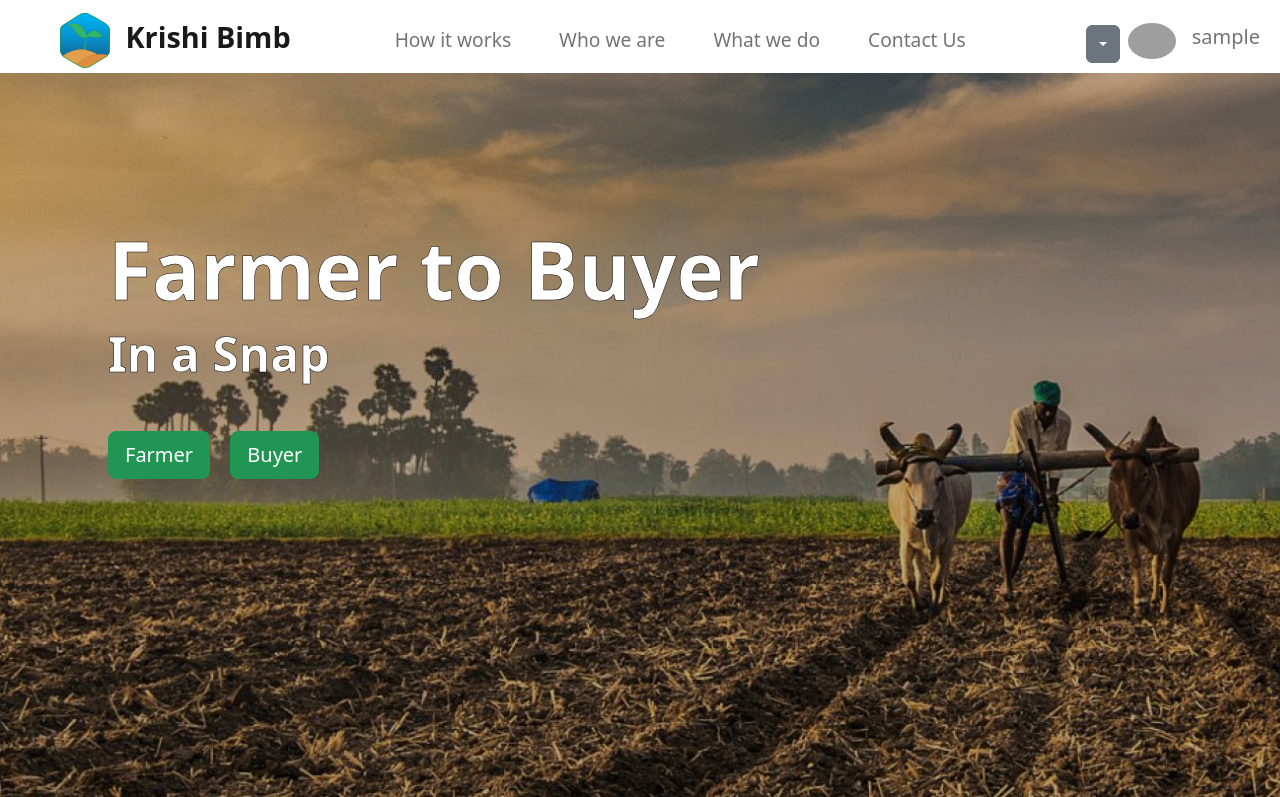
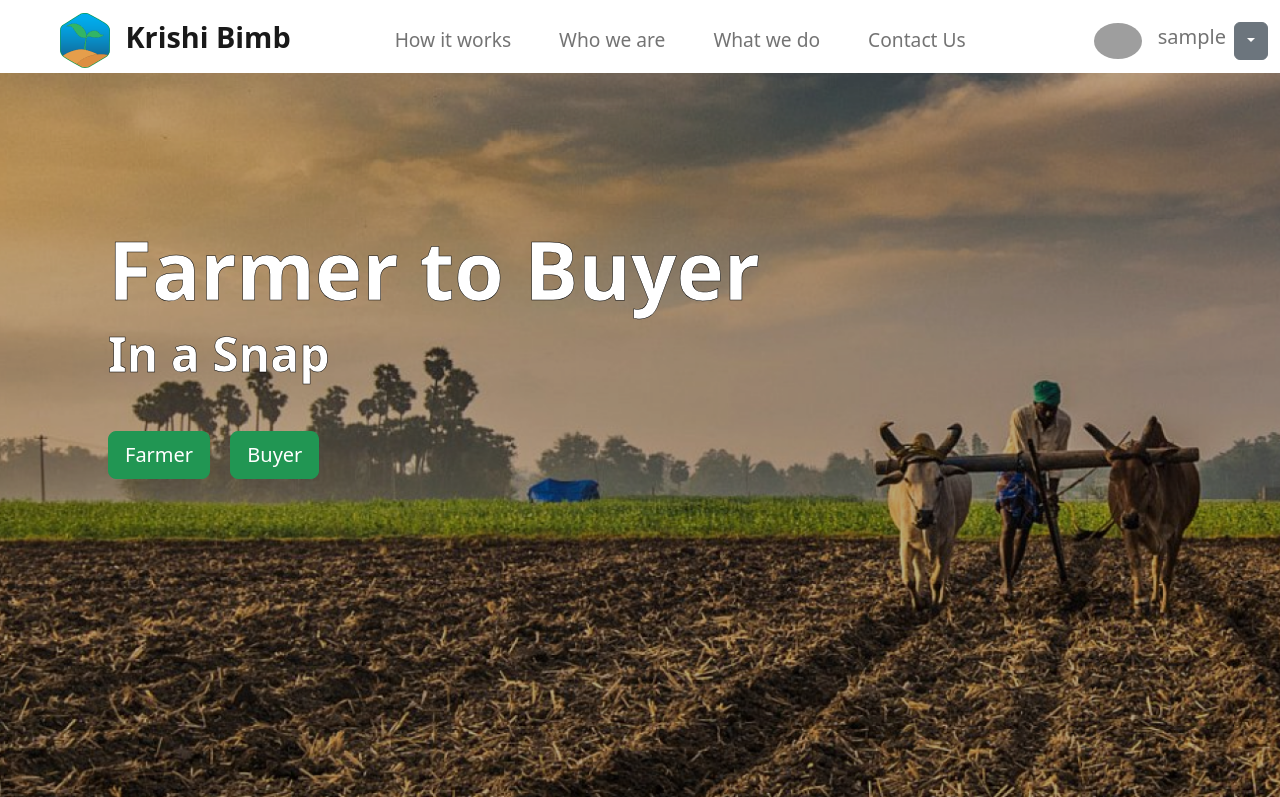
Before and after one commit to mayankdhnkr/krishi_bimb, a PHP site: page /KrishiBimb/index-signedin.php in a window 1280 px wide. Shown: the top 797 px of the page. Run offline with PHP 8.4, Linux system fonts and the light colour scheme; the visitor is signed in with stand-in values (Sample User, id 1); some libraries are stand-ins or nearby versions; grey boxes are pictures that could not be loaded.

Commit message:
fix navbar

```diff
--- a/addcrop.html
+++ b/addcrop.html
@@ -22,7 +22,7 @@
 <body>
     <nav class="navbar navbar-expand-lg">
         <div class="container-fluid">
-            <a href="index.html" class="navbar-brand">
+            <a href="index-signedin.php" class="navbar-brand">
                 <img src="Images/Krishi Bimb Logo.png" alt="KrishiBimb-logo" class="ms-5 me-2">
                 <span class="navbar-logo-text">Krishi Bimb</span>
             </a>
--- a/buyer-cart.html
+++ b/buyer-cart.html
@@ -24,7 +24,7 @@
 <body>
     <nav class="navbar navbar-expand-lg">
         <div class="container-fluid">
-            <a href="index.html" class="navbar-brand">
+            <a href="index-signedin.php" class="navbar-brand">
                 <img src="Images/Krishi Bimb Logo.png" alt="KrishiBimb-logo" class="ms-5 me-2">
                 <span class="navbar-logo-text">Krishi Bimb</span>
             </a>
--- a/buyer-transaction.html
+++ b/buyer-transaction.html
@@ -22,7 +22,7 @@
 <body>
     <nav class="navbar navbar-expand-lg">
         <div class="container-fluid">
-            <a href="index.html" class="navbar-brand">
+            <a href="index-signedin.php" class="navbar-brand">
                 <img src="Images/Krishi Bimb Logo.png" alt="KrishiBimb-logo" class="ms-5 me-2">
                 <span class="navbar-logo-text">Krishi Bimb</span>
             </a>
--- a/farmer-transactions.html
+++ b/farmer-transactions.html
@@ -22,7 +22,7 @@
 <body>
     <nav class="navbar navbar-expand-lg">
         <div class="container-fluid">
-            <a href="index.html" class="navbar-brand">
+            <a href="index-signedin.php" class="navbar-brand">
                 <img src="Images/Krishi Bimb Logo.png" alt="KrishiBimb-logo" class="ms-5 me-2">
                 <span class="navbar-logo-text">Krishi Bimb</span>
             </a>
--- a/index-signedin.php
+++ b/index-signedin.php
@@ -28,7 +28,7 @@
         <!-- Navbar -->
         <nav class="navbar navbar-expand-lg fixed-top pb-2 pb-lg-0">
             <div class="container-fluid">
-                <a href="index.html" class="navbar-brand">
+                <a href="index-signedin.php" class="navbar-brand">
                     <img src="Images/Krishi Bimb Logo.png" alt="KrishiBimb-logo" class="ms-5 me-2">
                     <span class="navbar-logo-text pt-1 mt-1">Krishi Bimb</span>
                 </a>
@@ -53,28 +53,23 @@
                     </ul>
 
                     <ul class="navbar-nav ms-auto d-flex">
-                        <li class="navbar-item align-self-center fa-2x">
-                        <div class="dropdown">
+                        <li class="navbar-item d-flex align-items-center mx-auto">
+                            <a href="" class="nav-link me-sm-3 me-lg-0">
+                                <?php
+                                    echo '<img src="'.$_SESSION["loggedin_image"].'" alt="Character Avatar" class="avatar">';
+                                ?>
+                            </a>
+                            <a href="profile.html" class="nav-link me-sm-3 me-lg-0">
+                                <h5><?php echo $_SESSION["loggedin_username"]; ?></h5>
+                            </a>
+                            <div class="dropdown dropdown-center">
                                 <button class="btn btn-secondary dropdown-toggle" type="button" data-bs-toggle="dropdown"></button>
-                            <ul class="dropdown-menu">
+                                <ul class="dropdown-menu dropdown-menu-end">
                                   <li><a class="dropdown-item" href="logout.php">Logout</a></li>
                                 </ul>
                             </div>
                         </li>
-                    <li class="navbar-item">
-                        <a href="" class="nav-link">
-                            <?php
-                                echo '<img src="'.$_SESSION["loggedin_image"].'" alt="Character Avatar" class="avatar">';
-                            ?>
-                        </a>
-                    </li>
-                    <li class="navbar-item align-self-center">
-                        <a href="profile.html" class="nav-link">
-                            <h5><?php echo $_SESSION["loggedin_username"]; ?></h5>
-                        </a>
-                    </li>
                     </ul>
-
                 </div>
             </div>
         </nav>
--- a/index.html
+++ b/index.html
@@ -27,7 +27,7 @@
         <!-- Navbar -->
         <nav class="navbar navbar-expand-lg fixed-top pb-2 pb-lg-0">
             <div class="container-fluid">
-                <a href="index.html" class="navbar-brand">
+                <a href="index-signedin.php" class="navbar-brand">
                     <img src="Images/Krishi Bimb Logo.png" alt="KrishiBimb-logo" class="ms-5 me-2">
                     <span class="navbar-logo-text pt-1 mt-1">Krishi Bimb</span>
                 </a>
--- a/profile.html
+++ b/profile.html
@@ -22,7 +22,7 @@
 <body>
     <nav class="navbar navbar-expand-lg">
         <div class="container-fluid">
-            <a href="index.html" class="navbar-brand">
+            <a href="index-signedin.php" class="navbar-brand">
                 <img src="Images/Krishi Bimb Logo.png" alt="KrishiBimb-logo" class="ms-5 me-2">
                 <span class="navbar-logo-text">Krishi Bimb</span>
             </a>
--- a/search.php
+++ b/search.php
@@ -24,7 +24,7 @@
 
     <nav class="navbar navbar-expand-lg">
         <div class="container-fluid">
-            <a href="index.html" class="navbar-brand">
+            <a href="index-signedin.php" class="navbar-brand">
                 <img src="Images/Krishi Bimb Logo.png" alt="KrishiBimb-logo" class="ms-5 me-2">
                 <span class="navbar-logo-text">Krishi Bimb</span>
             </a>
```
Also changed, not shown: productpage.php (+10 -14 lines). Lines whose indentation alone changed are shown as unchanged.
